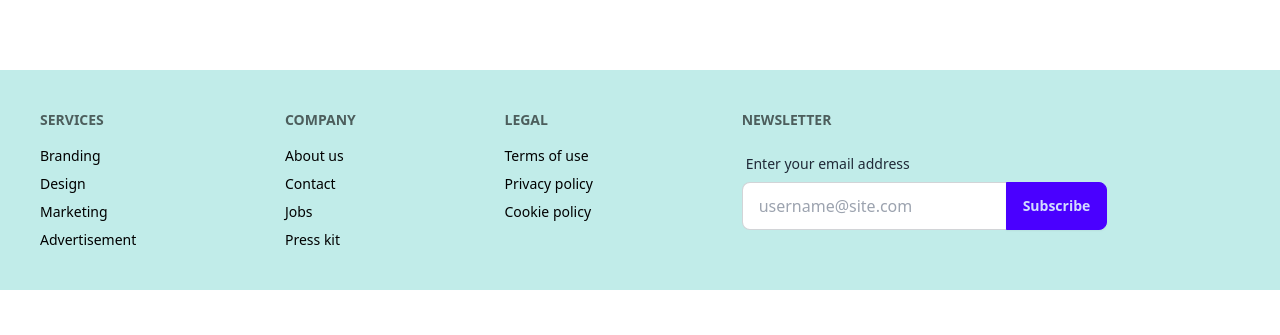
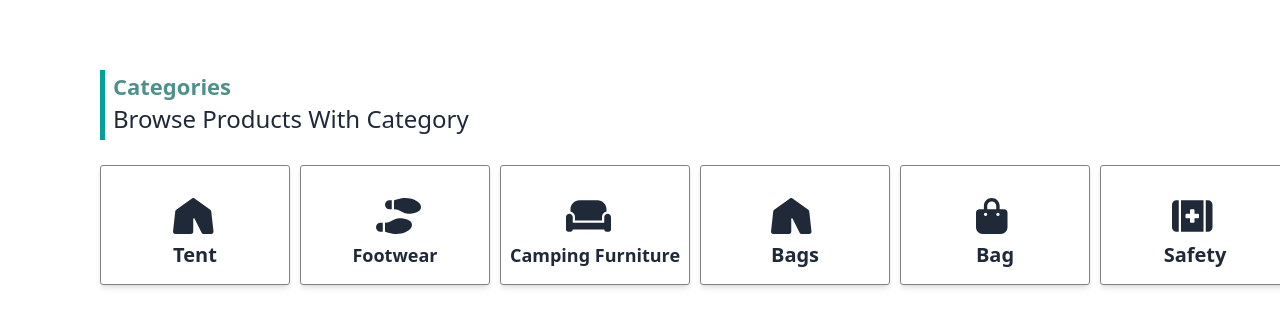
Before and after one commit to keyamoni05866/campers-shop-client, a React (Vite) app: page / in a window 1280 px wide. Shown: the part 1659-1994 px from the top of the page. Before the commit the page ends 1949 px from the top, so only its background shows below. Built offline with nearby package versions, Linux system fonts and the light colour scheme.

Commit message:
categories add

```diff
--- a/package.json
+++ b/package.json
@@ -10,6 +10,9 @@
     "preview": "vite preview"
   },
   "dependencies": {
+    "@fortawesome/fontawesome-svg-core": "^6.5.2",
+    "@fortawesome/free-solid-svg-icons": "^6.5.2",
+    "@fortawesome/react-fontawesome": "^0.2.2",
     "react": "^18.3.1",
     "react-dom": "^18.3.1",
     "react-hook-form": "^7.52.1",
--- a/src/index.css
+++ b/src/index.css
@@ -9,7 +9,7 @@
 }
 
 .primary-color {
-  color: #03a298;
+  color: #4f918a;
 }
 
 .custom-btn {
@@ -61,6 +61,8 @@
   display: grid;
   grid-template-columns: repeat(3, 1fr);
   gap: 15px;
+  justify-content: center;
+  align-items: center;
 }
 
 @media (min-width: 300px) and (max-width: 768px) {
--- /dev/null
+++ b/src/pages/Home/Categories/Categories.css
@@ -0,0 +1,46 @@
+.icon-main-div {
+  margin-top: 25px;
+  display: grid;
+  grid-template-columns: repeat(6, 1fr);
+  gap: 10px;
+}
+
+.icon-div {
+  width: 190px;
+  height: 120px;
+  border: 0.2px solid #828282;
+  border-radius: 3px;
+
+  display: grid;
+  align-items: center;
+  justify-content: center;
+}
+
+.icon-div:hover {
+  background: #4f918a;
+  color: white;
+}
+
+@media (min-width: 300px) and (max-width: 768px) {
+  .icon-main-div {
+    display: grid;
+    grid-template-columns: repeat(2, 1fr);
+    justify-content: center;
+  }
+  .icon-div {
+    width: 170px;
+    height: 130px;
+  }
+}
+
+@media (min-width: 600px) and (max-width: 1024px) {
+  .icon-main-div {
+    display: grid;
+    grid-template-columns: repeat(3, 1fr);
+    gap: 30px;
+  }
+  .icon-div {
+    width: 240px;
+    height: 140px;
+  }
+}
--- /dev/null
+++ b/src/pages/Home/Categories/Categories.tsx
@@ -0,0 +1,66 @@
+import { FontAwesomeIcon } from "@fortawesome/react-fontawesome";
+import {
+  faBagShopping,
+  faCouch,
+  faFirstAid,
+  faTent,
+} from "@fortawesome/free-solid-svg-icons";
+import "./Categories.css";
+import { faShoePrints } from "@fortawesome/free-solid-svg-icons/faShoePrints";
+const Categories = () => {
+  return (
+    <div className="mt-12 mb-28 px-4 lg:px-[100px]">
+      <div className=" side-text">
+        <p className="font-semibold ms-2 lg:text-[22px] primary-color">
+          Categories
+        </p>
+        <div className="flex justify-between mt-0 ">
+          <h2 className=" lg:text-2xl  ms-2  font-[500]  ">
+            Browse Products With Category
+          </h2>
+        </div>
+      </div>
+
+      {/* Categories */}
+      <div className="icon-main-div">
+        <div className=" icon-div shadow-md">
+          <FontAwesomeIcon className="text-4xl pt-7" icon={faTent} />
+
+          <h4 className="text-xl pb-3 font-semibold ">Tent</h4>
+        </div>
+        <div className=" icon-div shadow-md">
+          <FontAwesomeIcon className="text-4xl ms-6 pt-7" icon={faShoePrints} />
+
+          <h4 className="text-lg pb-3 font-semibold ">Footwear</h4>
+        </div>
+        <div className=" icon-div shadow-md">
+          <FontAwesomeIcon className="text-4xl ms-14 pt-7" icon={faCouch} />
+
+          <h4 className="text-lg pb-3 font-semibold ">Camping Furniture</h4>
+        </div>
+        <div className=" icon-div shadow-md">
+          <FontAwesomeIcon className="text-4xl pt-7" icon={faTent} />
+
+          <h4 className="text-xl pb-3 font-semibold ">Bags</h4>
+        </div>
+        <div className=" icon-div shadow-md">
+          <FontAwesomeIcon className="text-4xl pt-7" icon={faBagShopping} />
+
+          <h4 className="text-xl pb-3 font-semibold ">Bag</h4>
+        </div>
+        <div className=" icon-div shadow-md">
+          <FontAwesomeIcon className="text-4xl ms-2 pt-7" icon={faFirstAid} />
+
+          <h4 className="text-xl pb-3 font-semibold ">Safety</h4>
+        </div>
+        {/* <div className=" icon-div shadow-md">
+          <FontAwesomeIcon className="text-4xl pt-7" icon={faTent} />
+
+          <h4 className="text-xl pb-3 font-semibold ">Tent</h4>
+        </div> */}
+      </div>
+    </div>
+  );
+};
+
+export default Categories;
--- a/src/pages/Home/HeroSection/HeroSection2.tsx
+++ /dev/null
@@ -1,43 +0,0 @@
-import banner from "../../../assets/Banner2.jpg";
-import Typewriter from "typewriter-effect";
-const HeroSection2 = () => {
-  return (
-    <div
-      className="hero z-10   lg:h-[600px] "
-      style={{
-        backgroundImage: `url(${banner})`,
-      }}
-    >
-      <div className="hero-overlay custom-background bg-opacity-70"></div>
-      <div className="hero-content text-neutral-content text-center ">
-        <div className="  lg:max-w-[750px] w-full lg:mt-0  mt-12">
-          <h1 className="lg:ms-[90px] ms-[28px] text-gray-300 text-[14px] lg:text-3xl  font-bold xl:text-3xl flex gap-2 xl:mb-2   ">
-            Embrace the Outdoors with
-            <span className="primary-color flex gap-2">
-              Campers
-              <Typewriter
-                options={{
-                  strings: ["Shop!!!"],
-                  autoStart: true,
-                  loop: true,
-                }}
-              />
-            </span>
-            <br />
-          </h1>
-          <p className=" text-gray-300 text-justify lg:text-[15px] text-[10px]  mx-10   lg:mx-24">
-            Discover a wide range of essential and exciting camping gear at
-            Campers Shop. From durable tents and cozy sleeping bags to portable
-            stoves and fun outdoor gadgets, we have everything you need for your
-            next adventure. Gear up and make your camping experience
-            unforgettable! Your journey to the great outdoors starts here.
-          </p>
-          <button className="custom-outline-btn ">Get Started</button>
-          <button className="custom-btn ms-5 "> Products</button>
-        </div>
-      </div>
-    </div>
-  );
-};
-
-export default HeroSection2;
--- a/src/pages/Home/Home.tsx
+++ b/src/pages/Home/Home.tsx
@@ -1,3 +1,4 @@
+import Categories from "./Categories/Categories";
 import HeroSection from "./HeroSection/HeroSection";
 import RecommendedProducts from "./RecommandedProducts/RecommendedProducts";
 
@@ -6,6 +7,7 @@ const Home = () => {
     <div>
       <HeroSection></HeroSection>
       <RecommendedProducts></RecommendedProducts>
+      <Categories></Categories>
     </div>
   );
 };
--- a/src/pages/Home/RecommandedProducts/RecommendedProducts.tsx
+++ b/src/pages/Home/RecommandedProducts/RecommendedProducts.tsx
@@ -3,9 +3,10 @@ const RecommendedProducts = () => {
     <div className="mt-12 mb-28 px-4 lg:px-[100px]">
       <div className=" side-text">
         <p className="font-semibold ms-2 lg:text-[22px] ">Explore Our</p>
+
         <div className="flex justify-between mt-0 ">
           <h2 className=" lg:text-2xl  ms-2  font-[500]  ">
-            <span className="text-[#03a298]">Recommended</span> Products
+            <span className="primary-color">Recommended</span> Products
           </h2>
           <button className="custom-outline-btn">View All</button>
         </div>
@@ -13,7 +14,7 @@ const RecommendedProducts = () => {
 
       {/* Products Card */}
 
-      <div className="mt-10 card-grid ">
+      <div className="mt-10 card-grid">
         <div className="card bg-base-100 image-full w-[350px] lg:w-96 shadow-xl">
           <figure>
             <img src="https://image.shutterstock.com/image-photo/group-diverse-young-female-friends-260nw-2143210659.jpg" />
@@ -26,7 +27,7 @@ const RecommendedProducts = () => {
             </div>
           </div>
         </div>
-        <div className="card bg-base-100 image-full lg:w-96 w-[350px] shadow-xl">
+        <div className="card bg-base-100 image-full lg:w-96  w-[350px] shadow-xl">
           <figure>
             <img src="https://image.shutterstock.com/image-photo/group-diverse-young-female-friends-260nw-2143210659.jpg" />
           </figure>
@@ -38,7 +39,7 @@ const RecommendedProducts = () => {
             </div>
           </div>
         </div>
-        <div className="card bg-base-100 w-[350px] image-full lg:w-96 shadow-xl">
+        <div className="card bg-base-100 w-[350px] image-full  lg:w-96  shadow-xl">
           <figure>
             <img src="https://image.shutterstock.com/image-photo/group-diverse-young-female-friends-260nw-2143210659.jpg" />
           </figure>
--- a/src/pages/shared/Navbar/Navbar.tsx
+++ b/src/pages/shared/Navbar/Navbar.tsx
@@ -4,7 +4,7 @@ import logo from "../../../assets/logo.jpg";
 const Navbar = () => {
   return (
     <>
-      <div className="navbar lg:px-[100px] custom-background ">
+      <div className="navbar lg:px-[100px]  custom-background ">
         <div className="navbar-start  ">
           <div className="dropdown">
             <div tabIndex={0} role="button" className="btn btn-ghost lg:hidden">
```
Also changed, not shown: 1 other file (tests, documents, lock files or other folders).
